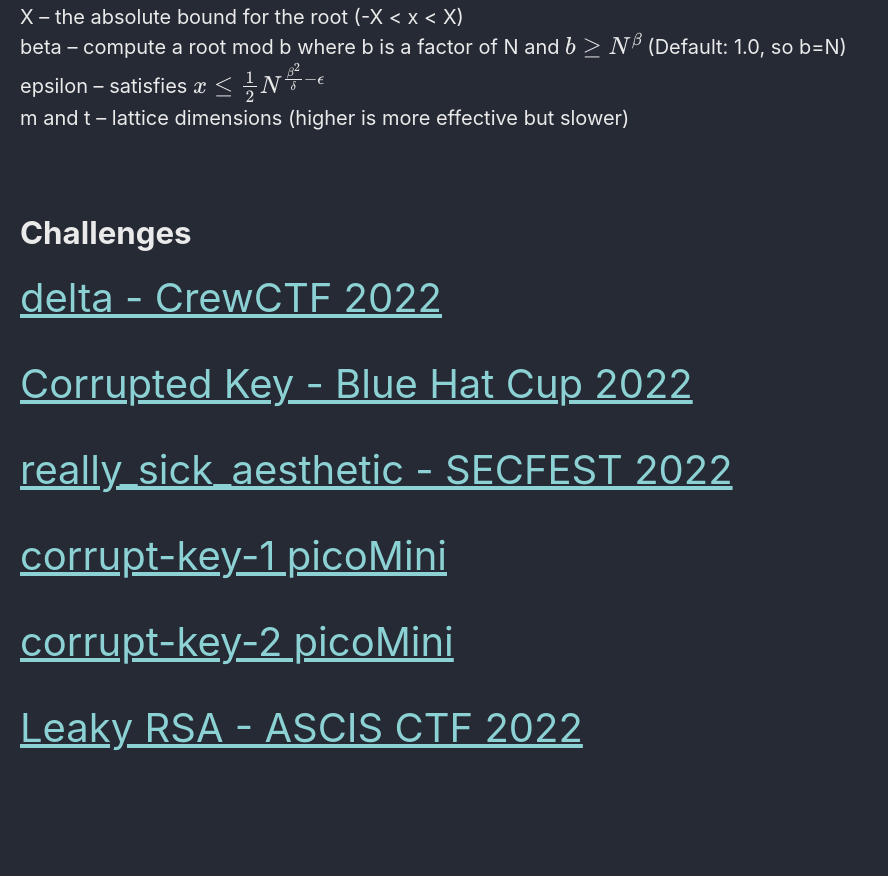
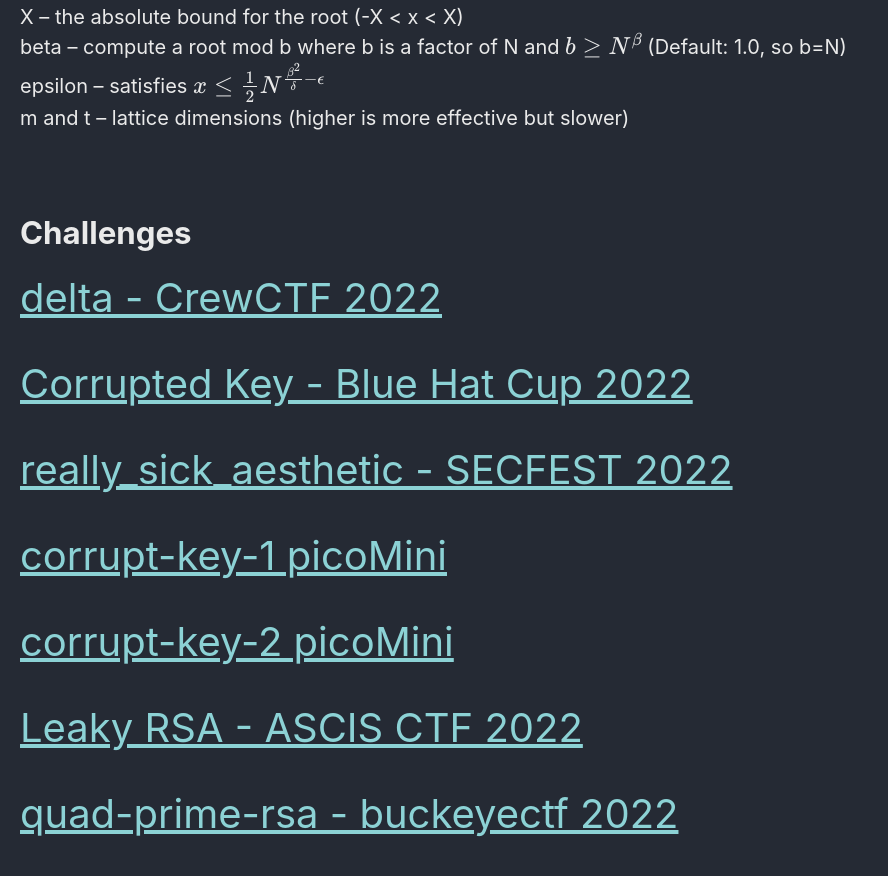
Before and after one commit to Connor-McCartney/Connor-McCartney.github.io, a Jekyll site: the page built from _pages/cryptography/small-roots/small-roots.md, in a window 1280 px wide and 900 px high, scrolled down 1010 px. Shown: the top 876 px of the window, without its empty margins (0-888 px from the left). Built offline with Jekyll 4.4.1, drawn with Linux system fonts in a browser that asks for light colours; cached includes are drawn as plain includes; before the commit the page ends 1824 px from its top, so only the background shows below that.

Commit message:
Update small-roots.md

```diff
--- a/_pages/cryptography/small-roots/small-roots.md
+++ b/_pages/cryptography/small-roots/small-roots.md
@@ -57,3 +57,5 @@ m and t – lattice dimensions (higher is more effective but slower)
 <span style="font-size:2em;">   [corrupt-key-2 picoMini](/cryptography/small-roots/corrupt-key-2-picoMini)       </span> <br>
 
 <span style="font-size:2em;">   [Leaky RSA - ASCIS CTF 2022](/cryptography/small-roots/Leaky-RSA-ASCIS-CTF-2022)       </span> <br>
+
+<span style="font-size:2em;">   [quad-prime-rsa - buckeyectf 2022](/cryptography/small-roots/quad-prime-rsa-buckeyectf-2022)       </span> <br>
```
